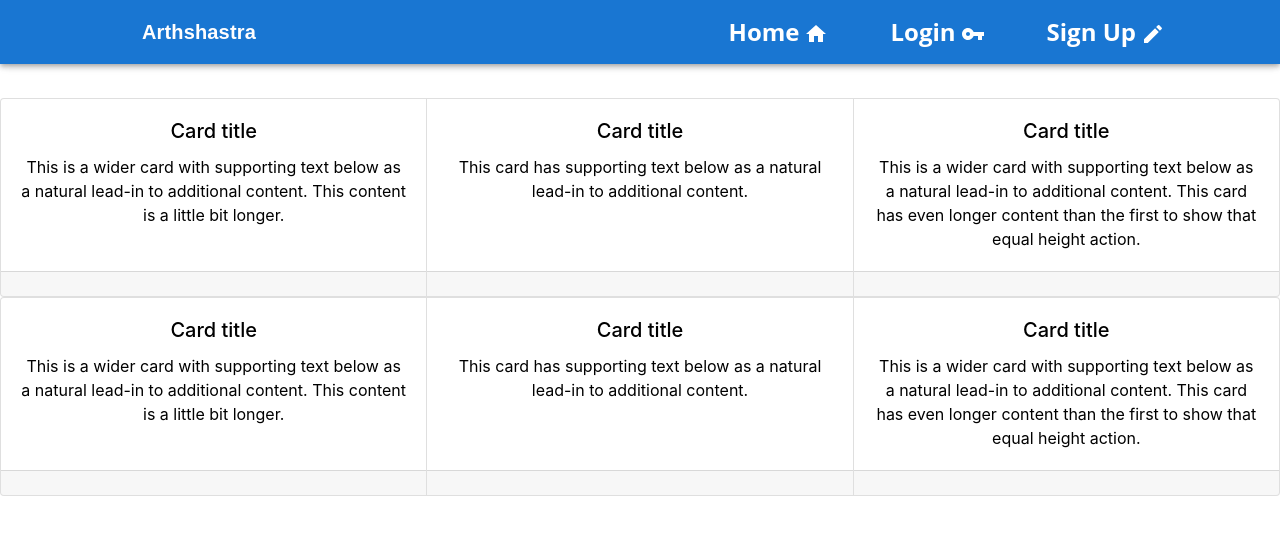
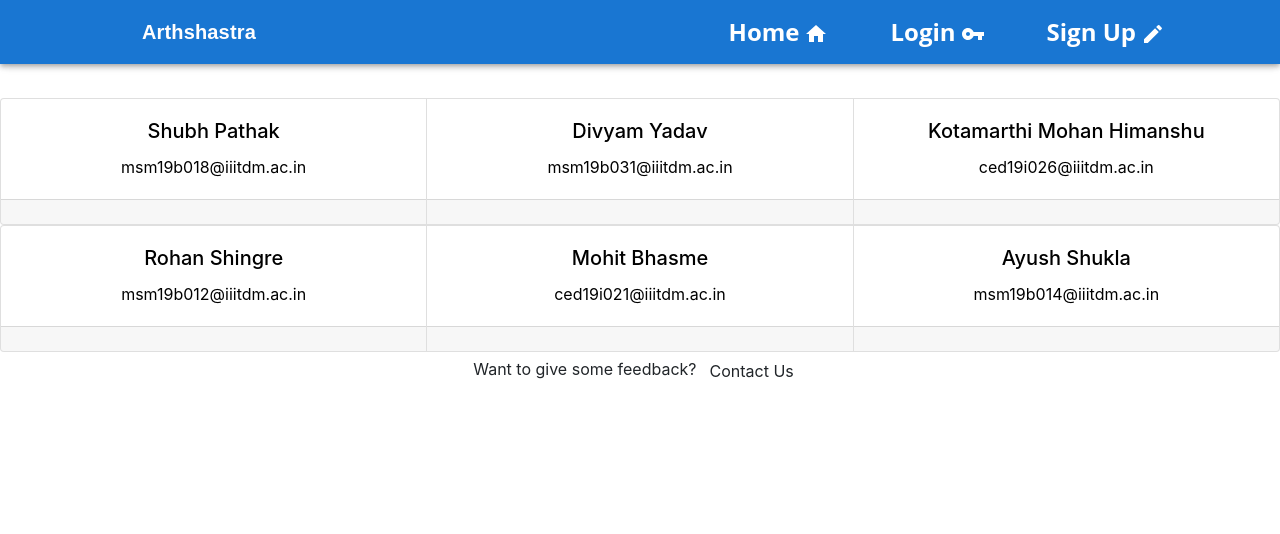
Before and after one commit to Team-Piplantri/toycathon_21, a React (Create React App) app in the folder frontend/: page /about in a window 1280 px wide. Shown: the top 534 px of the page. Built offline with nearby package versions, Linux system fonts and the light colour scheme; the HTML template or start-up script is replaced by a standard one.

Commit message:
Updated URL

```diff
--- a/frontend/src/axiosApi.js
+++ b/frontend/src/axiosApi.js
@@ -1,6 +1,7 @@
 import axios from 'axios'
 
-const baseURL = 'http://127.0.0.1:8000/api/'
+// const baseURL = 'http://127.0.0.1:8000/api/'
+const baseURL = 'https://thearthashastra.herokuapp.com/api/'
 
 const axiosInstance = axios.create({
     baseURL: baseURL,
--- a/frontend/src/components/AboutUs.js
+++ b/frontend/src/components/AboutUs.js
@@ -1,5 +1,6 @@
 import React from "react";
 import { Card, CardGroup } from "react-bootstrap";
+import { NavLink } from "react-router-dom";
 
 const AboutUs = () => {
   return (
@@ -15,33 +16,22 @@ const AboutUs = () => {
               <CardGroup style={{ color: "black" }}>
                 <Card>
                   <Card.Body>
-                  <Card.Title>Card title</Card.Title>
-                  <Card.Text>
-                    This is a wider card with supporting text below as a natural
-                    lead-in to additional content. This content is a little bit
-                    longer.
-                  </Card.Text>
+                    <Card.Title>Shubh Pathak</Card.Title>
+                    <Card.Text>msm19b018@iiitdm.ac.in</Card.Text>
                   </Card.Body>
                   <Card.Footer></Card.Footer>
                 </Card>
                 <Card>
                   <Card.Body>
-                  <Card.Title>Card title</Card.Title>
-                  <Card.Text>
-                    This card has supporting text below as a natural lead-in to
-                    additional content.{" "}
-                  </Card.Text>
+                    <Card.Title>Divyam Yadav</Card.Title>
+                    <Card.Text>msm19b031@iiitdm.ac.in</Card.Text>
                   </Card.Body>
                   <Card.Footer></Card.Footer>
                 </Card>
                 <Card>
                   <Card.Body>
-                  <Card.Title>Card title</Card.Title>
-                  <Card.Text>
-                    This is a wider card with supporting text below as a natural
-                    lead-in to additional content. This card has even longer
-                    content than the first to show that equal height action.
-                  </Card.Text>
+                    <Card.Title>Kotamarthi Mohan Himanshu</Card.Title>
+                    <Card.Text>ced19i026@iiitdm.ac.in</Card.Text>
                   </Card.Body>
                   <Card.Footer></Card.Footer>
                 </Card>
@@ -49,37 +39,30 @@ const AboutUs = () => {
               <CardGroup style={{ color: "black" }}>
                 <Card>
                   <Card.Body>
-                  <Card.Title>Card title</Card.Title>
-                  <Card.Text>
-                    This is a wider card with supporting text below as a natural
-                    lead-in to additional content. This content is a little bit
-                    longer.
-                  </Card.Text>
+                    <Card.Title>Rohan Shingre</Card.Title>
+                    <Card.Text>msm19b012@iiitdm.ac.in</Card.Text>
                   </Card.Body>
                   <Card.Footer></Card.Footer>
                 </Card>
                 <Card>
                   <Card.Body>
-                  <Card.Title>Card title</Card.Title>
-                  <Card.Text>
-                    This card has supporting text below as a natural lead-in to
-                    additional content.{" "}
-                  </Card.Text>
+                    <Card.Title>Mohit Bhasme</Card.Title>
+                    <Card.Text>ced19i021@iiitdm.ac.in</Card.Text>
                   </Card.Body>
                   <Card.Footer></Card.Footer>
                 </Card>
+
                 <Card style={{}}>
                   <Card.Body>
-                  <Card.Title>Card title</Card.Title>
-                  <Card.Text>
-                    This is a wider card with supporting text below as a natural
-                    lead-in to additional content. This card has even longer
-                    content than the first to show that equal height action.
-                  </Card.Text>
+                    <Card.Title>Ayush Shukla</Card.Title>
+                    <Card.Text>msm19b014@iiitdm.ac.in</Card.Text>
                   </Card.Body>
                   <Card.Footer></Card.Footer>
                 </Card>
               </CardGroup>
+            </div>
+            <div style={{ textAlign: "center" }}>
+              Want to give some feedback?<NavLink to="/contact/" className="btn">Contact Us</NavLink>
             </div>
             <div class="wave waveTop"></div>
           </div>
--- a/frontend/src/components/Home.js
+++ b/frontend/src/components/Home.js
@@ -60,9 +60,7 @@ const Home = () => {
                   <Card.Body>
                     <Card.Title>Guess The Sector</Card.Title>
                     <Card.Text>
-                      This is a wider card with supporting text below as a
-                      natural lead-in to additional content. This content is a
-                      little bit longer.
+                    This game consists of quiz app for guessing the sectors.
                     </Card.Text>
                     <div className="playbtnhome">
                     <NavLink to="/single-quiz/" className="btn btn-primary btn-sm">Play</NavLink>
@@ -77,8 +75,7 @@ const Home = () => {
                   <Card.Body>
                     <Card.Title>Who Will Become The Economist</Card.Title>
                     <Card.Text>
-                      This card has supporting text below as a natural lead-in
-                      to additional content.
+                    In detailed questions based on all the economic sectors with in-answer explaination.
                     </Card.Text>
                     <div className="playbtnhome">
                       <NavLink to="/multiple-quiz/" className="btn btn-primary btn-sm">Play</NavLink>
@@ -93,10 +90,7 @@ const Home = () => {
                   <Card.Body>
                     <Card.Title>Idle Clicker:Country Edition</Card.Title>
                     <Card.Text>
-                      This is a wider card with supporting text below as a
-                      natural lead-in to additional content. This card has even
-                      longer content than the first to show that equal height
-                      action.
+                    Learn about the interdependence of economic sectors in this game mode where you click your way to your country's economic prosperity!
                     </Card.Text>
                     <div className="playbtnhome">
                     <NavLink to="/idle-clicker/" className="btn btn-primary btn-sm">Play</NavLink>
@@ -113,9 +107,7 @@ const Home = () => {
                   <Card.Body>
                     <Card.Title>Country Simulator</Card.Title>
                     <Card.Text>
-                      This is a wider card with supporting text below as a
-                      natural lead-in to additional content. This content is a
-                      little bit longer.
+                    You have money you have knowledge now show your economic skills and make your country wealthy.
                     </Card.Text>
                     <div className="playbtnhome">
                     <NavLink to="/special-mode/" className="btn btn-primary btn-sm">Play</NavLink>
```
Lines whose indentation alone changed are shown as unchanged.
